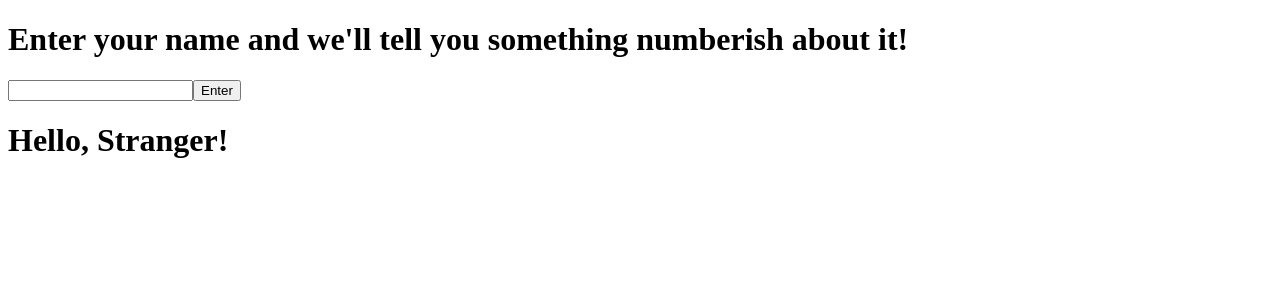
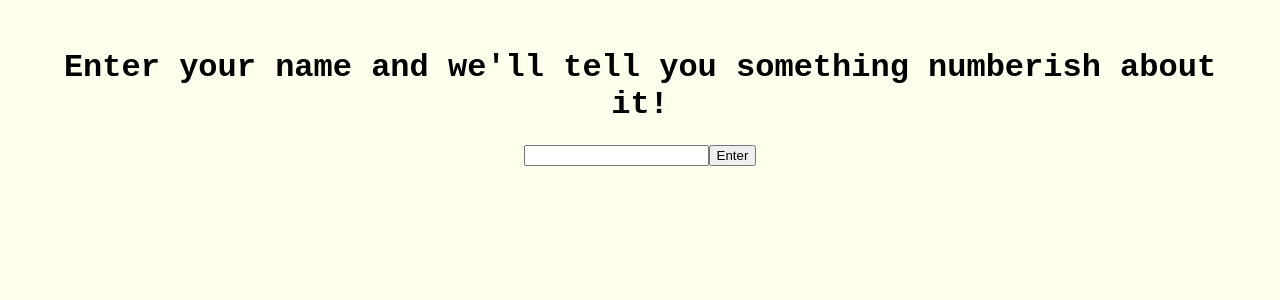
Before and after one commit to jamie-reynolds/name-by-numbers, a React (Create React App) app: page / in a window 1280 px wide. Shown: the top 300 px of the page. Built offline with nearby package versions, Linux system fonts and the light colour scheme.

Commit message:
added basic styling, and sequential rendering of elements in App container

```diff
--- /dev/null
+++ b/src/components/Greeting.js
@@ -0,0 +1,10 @@
+const Greeting = ({ name }) => {
+    if (name) {
+        return (
+            <h1 className="but">Hello, {name}.</h1>
+        )
+    }
+    return null;
+}
+
+export default Greeting;
--- a/src/components/LetterFact.js
+++ b/src/components/LetterFact.js
@@ -1,7 +1,7 @@
 const LetterFact = ({ letter, alphabetNumber, fact }) => {
     return (
         <div>
-            <h1>{letter} is letter number {alphabetNumber} in the alphabet!</h1>
+            <h1>{letter.toLowerCase()} is letter number {alphabetNumber} in the alphabet!</h1>
             <h1>{fact}</h1>
         </div>
     );
--- a/src/components/LetterFacts.js
+++ b/src/components/LetterFacts.js
@@ -17,6 +17,8 @@ const LetterFacts = ({ letterFacts }) => {
                 );
             });
             setReturnVal(jsxElements);
+        } else {
+            setReturnVal(null);
         }
     }, [letterFacts]);
     return (
--- a/src/components/NameLength.js
+++ b/src/components/NameLength.js
@@ -3,7 +3,7 @@
 const NameLength = ({ nameLength }) => {
     const returnValue = nameLength === 0
         ? null
-        : <h1>Your name is {nameLength} letters long</h1>;
+        : <h1>Your name is {nameLength} letters long.</h1>;
     return returnValue;
 }
 
--- a/src/containers/App.css
+++ b/src/containers/App.css
@@ -0,0 +1,11 @@
+body {
+    background-color: #ffffee;
+    padding: 20px;
+    display: flex;
+    justify-content: center;
+}
+
+.app {
+    text-align: center;
+    font-family: 'Courier New', Courier, monospace;
+}
--- a/src/containers/App.js
+++ b/src/containers/App.js
@@ -5,11 +5,15 @@ import NameEntry from '../components/NameEntry';
 import NameLength from '../components/NameLength';
 import NameFact from '../components/NameFact';
 import LetterFacts from '../components/LetterFacts';
+import Greeting from '../components/Greeting';
+import './App.css';
 
 const App = () => {
   const [name, setName] = useState('');
   const [nameLengthFact, setNameLengthFact] = useState('');
   const [letterFacts, setLetterFacts] = useState([]);
+  const [componentOrder, setComponentOrder] = useState(0);
+  const totalComponents = 4;
 
   useEffect(() => {
     if(name.length > 0) {
@@ -17,20 +21,31 @@ const App = () => {
         const nameFact = await fetchNumberFact(name.length);
         setNameLengthFact(nameFact);
 
-        const nameArray = name.split("");
-        const letters = await Promise.all(nameArray.map(async (letter, i) => {
+        const letterArray = name.split("");
+        const letters = await Promise.all(letterArray.map(async (letter, i) => {
           const alphaCode = alphabetCode(letter);
           const letterFact = await fetchNumberFact(alphaCode);
           return { 'letter': letter, 'alphabetNumber': alphaCode, 'fact': letterFact };
         }));
         setLetterFacts(letters);
+        setComponentOrder(1);
       };
       nameChange();
     } else {
       setNameLengthFact('');
       setLetterFacts([]);
+      setComponentOrder(0);
     }
   }, [name]);
+
+  useEffect(() => {
+    console.log('component order changed', componentOrder);
+    if (componentOrder > 0 && componentOrder < totalComponents) {
+      setTimeout(() => {
+        setComponentOrder(componentOrder + 1);
+      }, 2000);
+    }
+  }, [componentOrder]);
 
   const handleNameChange = (newName) => {
     setName(newName);
@@ -47,13 +62,13 @@ const App = () => {
   }
 
   return (
-    <div>
+    <div className='app'>
       <h1>Enter your name and we'll tell you something numberish about it!</h1>
       <NameEntry onNameChange={handleNameChange} />
-      <h1>Hello, {name || 'Stranger'}!</h1>
-      <NameLength nameLength={name.length} />
-      <NameFact nameLengthFact={nameLengthFact} />
-      <LetterFacts letterFacts={letterFacts}/>
+      {componentOrder >= 1 && <Greeting name={name} />}
+      {componentOrder >= 2 && <NameLength nameLength={name.length} />}
+      {componentOrder >= 3 && <NameFact nameLengthFact={nameLengthFact} />}
+      {componentOrder >= 4 && <LetterFacts letterFacts={letterFacts}/>}
     </div>
   );
 };
```
